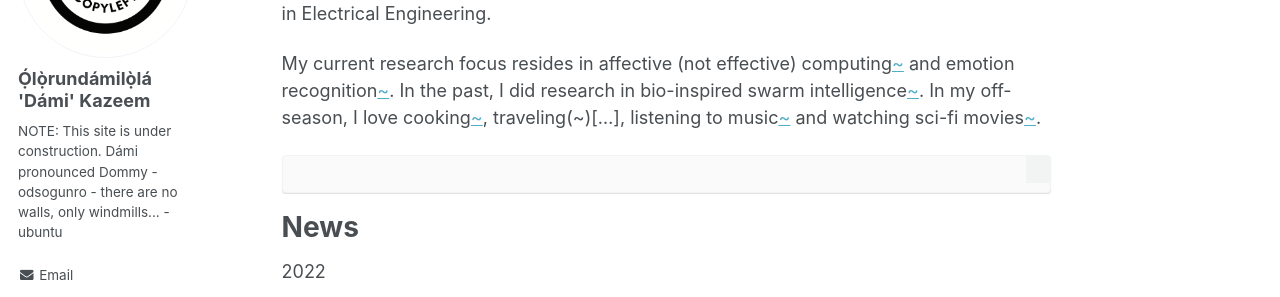
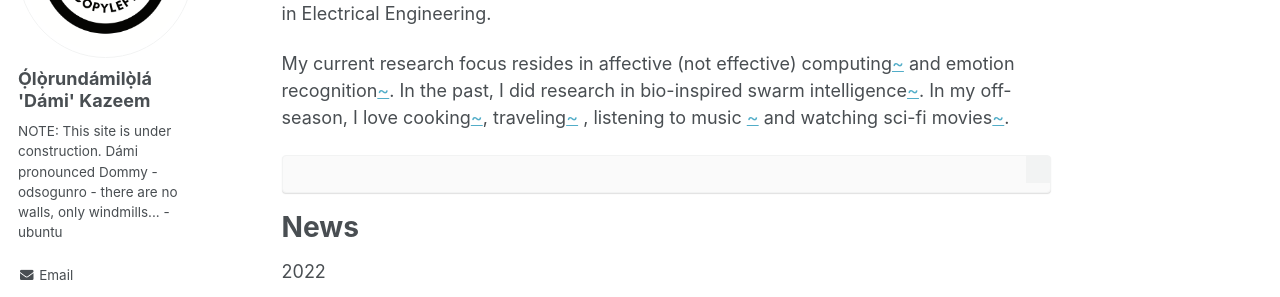
Before and after one commit to odsogunro/odsogunro.github.io, a Jekyll site: the page built from _pages/about.md, in a window 1280 px wide and 900 px high, scrolled down 309 px. Shown: the part 153-450 px from the top of the window. Built offline with Jekyll 4.4.1, drawn with Linux system fonts in a browser that asks for light colours; some web fonts are replaced.

````diff
--- a/_pages/about.md
+++ b/_pages/about.md
@@ -26,7 +26,7 @@ I am a first-year PhD Student in the Whiting School of Engineering at The Johns
 
 I graduated from Stevens Institute of Technology[+](https://www.stevens.edu) with a M.Eng. in Computer Engineering. Prior to that, I graduated from a joint university dual-degree program; New York University[+](https://www.nyu.edu) with a B.Sc. in Mathematics and Stevens Institute of Technology with a B.Eng. in Electrical Engineering.
 
-My current research focus resides in affective (not effective) computing[~](https://en.wikipedia.org/wiki/Affective_computing) and emotion recognition[~](https://en.wikipedia.org/wiki/Emotion_recognition). In the past, I did research in bio-inspired swarm intelligence[~](https://en.wikipedia.org/wiki/Swarm_intelligence). In my off-season, I love cooking[~](...), traveling(~)[...], listening to music[~](...) and watching sci-fi movies[~](https://www.imdb.com/user/ur89197913/).
+My current research focus resides in affective (not effective) computing[~](https://en.wikipedia.org/wiki/Affective_computing) and emotion recognition[~](https://en.wikipedia.org/wiki/Emotion_recognition). In the past, I did research in bio-inspired swarm intelligence[~](https://en.wikipedia.org/wiki/Swarm_intelligence). In my off-season, I love cooking[~](...), traveling[~](...) , listening to music [~](...) and watching sci-fi movies[~](https://www.imdb.com/user/ur89197913/).
 
 ```
 ```
````
